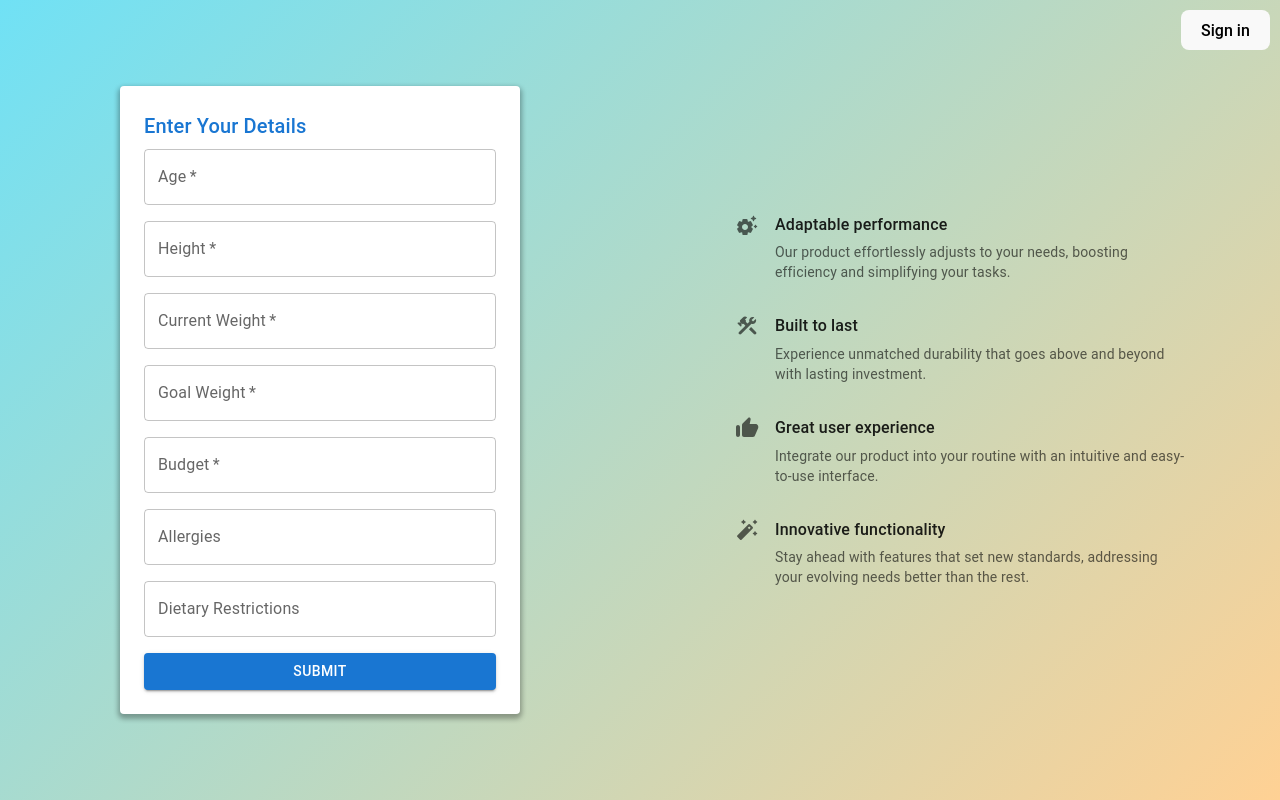
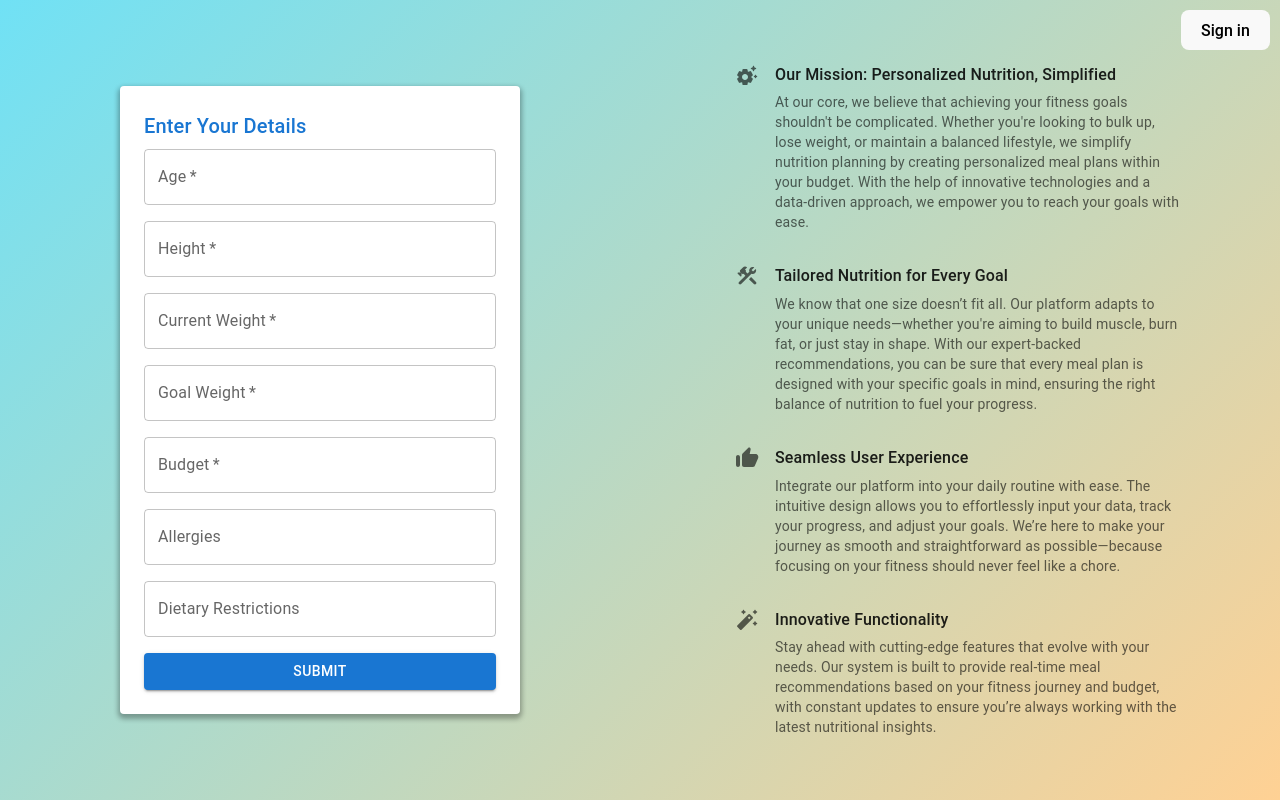
Before and after one commit to gus-droid/PARTIALJOBS, a React (Vite) app in the folder clerk-react/: page / in a window 1280 px wide. Built offline with nearby package versions, Linux system fonts and the light colour scheme; no server answers; the HTML template or start-up script is replaced by a standard one.

Commit message:
Draft for Info FormPage Section

```diff
--- a/clerk-react/src/FormPage.tsx
+++ b/clerk-react/src/FormPage.tsx
@@ -10,27 +10,27 @@ import ThumbUpAltRoundedIcon from '@mui/icons-material/ThumbUpAltRounded';
 const items = [
     {
         icon: <SettingsSuggestRoundedIcon sx={{ color: 'text.secondary' }} />,
-        title: 'Adaptable performance',
+        title: 'Our Mission: Personalized Nutrition, Simplified',
         description:
-            'Our product effortlessly adjusts to your needs, boosting efficiency and simplifying your tasks.',
+            'At our core, we believe that achieving your fitness goals shouldn\'t be complicated. Whether you\'re looking to bulk up, lose weight, or maintain a balanced lifestyle, we simplify nutrition planning by creating personalized meal plans within your budget. With the help of innovative technologies and a data-driven approach, we empower you to reach your goals with ease.',
     },
     {
         icon: <ConstructionRoundedIcon sx={{ color: 'text.secondary' }} />,
-        title: 'Built to last',
+        title: 'Tailored Nutrition for Every Goal',
         description:
-            'Experience unmatched durability that goes above and beyond with lasting investment.',
+            'We know that one size doesn’t fit all. Our platform adapts to your unique needs—whether you\'re aiming to build muscle, burn fat, or just stay in shape. With our expert-backed recommendations, you can be sure that every meal plan is designed with your specific goals in mind, ensuring the right balance of nutrition to fuel your progress.',
     },
     {
         icon: <ThumbUpAltRoundedIcon sx={{ color: 'text.secondary' }} />,
-        title: 'Great user experience',
+        title: 'Seamless User Experience',
         description:
-            'Integrate our product into your routine with an intuitive and easy-to-use interface.',
+            'Integrate our platform into your daily routine with ease. The intuitive design allows you to effortlessly input your data, track your progress, and adjust your goals. We’re here to make your journey as smooth and straightforward as possible—because focusing on your fitness should never feel like a chore.',
     },
     {
         icon: <AutoFixHighRoundedIcon sx={{ color: 'text.secondary' }} />,
-        title: 'Innovative functionality',
+        title: 'Innovative Functionality',
         description:
-            'Stay ahead with features that set new standards, addressing your evolving needs better than the rest.',
+            'Stay ahead with cutting-edge features that evolve with your needs. Our system is built to provide real-time meal recommendations based on your fitness journey and budget, with constant updates to ensure you’re always working with the latest nutritional insights.',
     },
 ];
 
```
